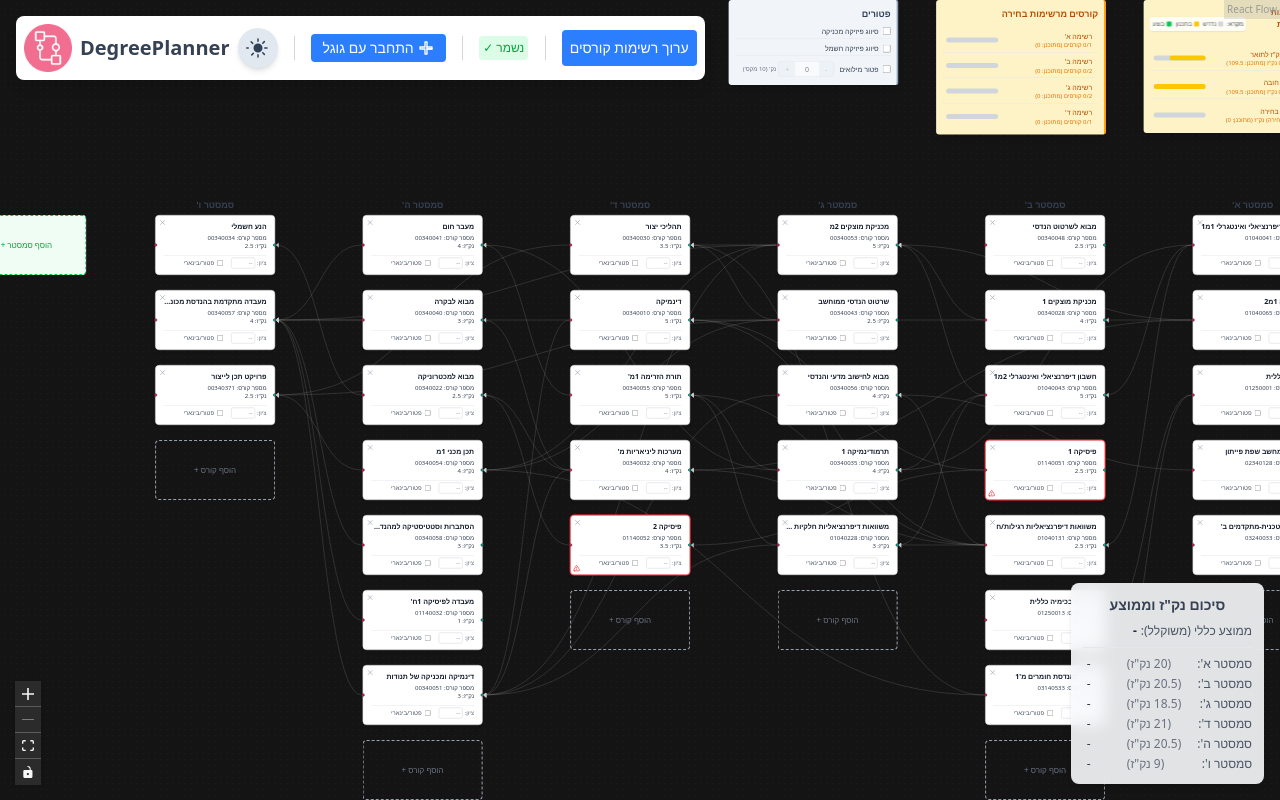
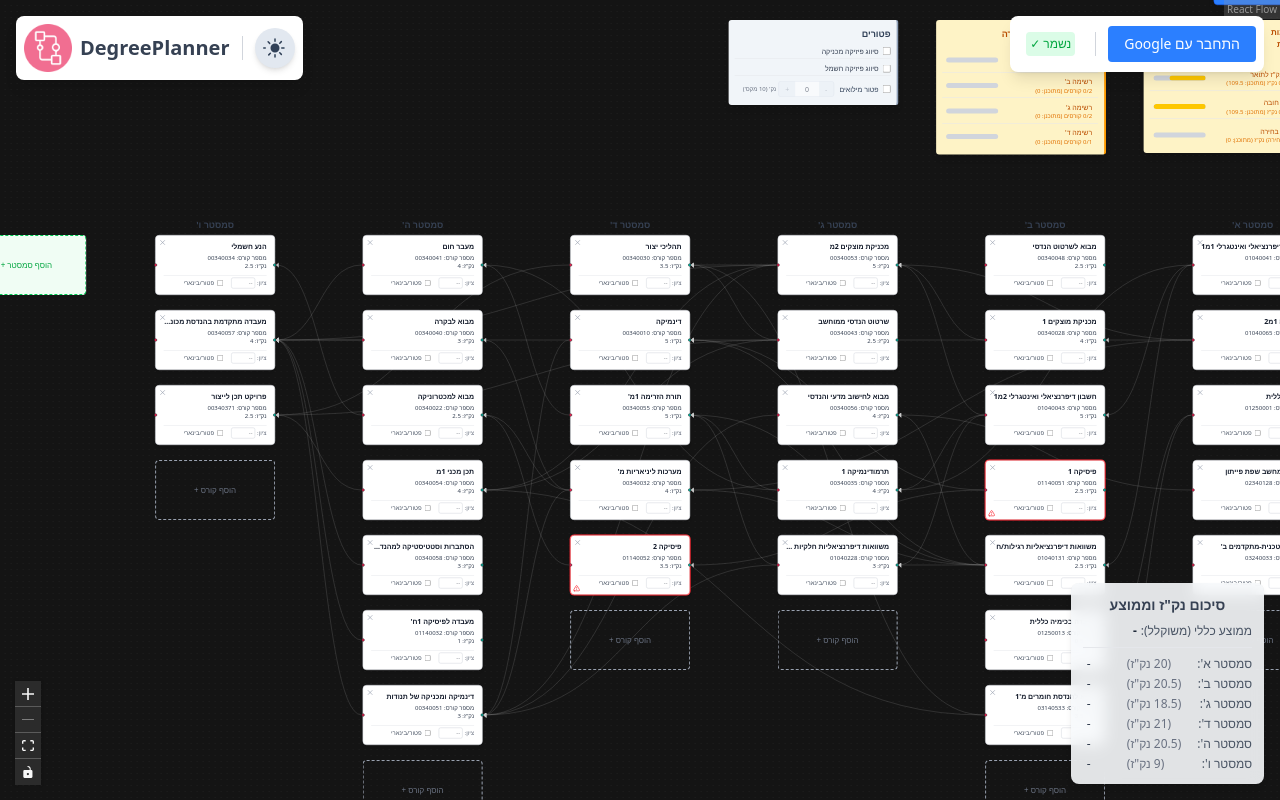
Before and after one commit to NuclearGandhi/degree-planner, a React (Vite) app: page / in a window 1280 px wide. Built offline with nearby package versions, Linux system fonts and the light colour scheme; no server answers.

Commit message:
Enhance DegreePlanView with EditCoursesNode and improve AuthButtons functionality

```diff
--- a/src/components/flow/DegreePlanView.tsx
+++ b/src/components/flow/DegreePlanView.tsx
@@ -22,6 +22,7 @@
 import AddCourseNode from './customNodes/AddCourseNode';
 import AddSemesterNode from './customNodes/AddSemesterNode';
 import SemesterTitleNode from './customNodes/SemesterTitleNode';
+import EditCoursesNode from './customNodes/EditCoursesNode';
 import { CourseSelectionModal } from '../../components/ui/CourseSelectionModal';
 import { fetchAllCourses, fetchDegreeTemplates } from '../../utils/dataLoader';
 import { DegreeTemplate, RawCourseData, DegreeRule, PrerequisiteItem, PrerequisiteGroup } from '../../types/data';
@@ -40,7 +41,7 @@
 import ConsolidatedRuleEditorModal from '../../components/ui/ConsolidatedRuleEditorModal';
 import { useAuth } from '../../contexts/AuthContext';
 import { savePlanToFirestore, loadPlanFromFirestore } from '../../utils/firestoreUtils';
-import { AuthButtons } from '../ui/AuthButtons';
+import AuthButtons from '../ui/AuthButtons';
 
 const nodeTypes = {
   course: CourseNode,
@@ -48,6 +49,7 @@
   addCourse: AddCourseNode,
   addSemester: AddSemesterNode,
   semesterTitle: SemesterTitleNode,
+  editCourses: EditCoursesNode,
 };
 
 const COLUMN_WIDTH = 340;
@@ -97,7 +99,8 @@
   globalRules: DegreeRule[],
   allTemplatesData: Record<string, DegreeTemplate> | null,
   onEditRuleCallback?: (ruleId: string) => void,
-  onDeleteRuleCallback?: (ruleId: string) => void
+  onDeleteRuleCallback?: (ruleId: string) => void,
+  onEditCoursesCallback?: () => void
 ): Node[] => {
   // --- BEGIN MORE BASIC DEBUG LOG ---
   if (import.meta.env.DEV) {
@@ -218,6 +221,26 @@
   }
 
   let currentRuleNodeDisplayIndex = 0;
+
+  // Add edit courses button node above rules, aligned to the right of consolidated general rules node
+  if (onEditCoursesCallback) {
+    // Calculate position to align right edges with consolidated rules node (general academic progress)
+    // The consolidated node will be the last rule node (index 0 in xOffsetFactor)
+    const consolidatedRuleXOffset = 0; // Last rule node position
+    const consolidatedRuleX = (firstSemesterXPos - ruleNodeBaseXAdjustment) - consolidatedRuleXOffset * (COLUMN_WIDTH + HORIZONTAL_SPACING_SEMESTER);
+    const consolidatedRuleRightEdge = consolidatedRuleX + COLUMN_WIDTH;
+    const editButtonWidth = 200; // min-w-[200px] from EditCoursesNode
+    const editButtonX = consolidatedRuleRightEdge - editButtonWidth; // Align right edges
+
+    flowNodes.push({
+      id: 'edit-courses-button',
+      type: 'editCourses',
+      position: { x: editButtonX, y: ruleRowStartY - 80 },
+      data: { onEditCourses: onEditCoursesCallback },
+      draggable: false,
+      selectable: false,
+    });
+  }
 
   if (globalHasClassificationRule) {
     const classificationRule = globalRules.find(rule => rule.type === 'classification_courses');
@@ -1272,7 +1295,8 @@
       currentGlobalRules,
       allTemplatesData,
       handleEditRule,
-      handleDeleteRule
+      handleDeleteRule,
+      handleToggleCourseListEditorModal
     );
     const newEdges = transformDataToEdges(degreeTemplate, allCoursesData);
     if (import.meta.env.DEV) {
@@ -1310,25 +1334,23 @@
 
   return (
     <div style={{ width: '100%', height: '100%' }}>
-      <div className="fixed top-4 left-4 z-50 flex flex-row-reverse items-center gap-2 bg-white dark:bg-gray-800 rounded-lg shadow-lg p-2">
+      {/* Top-left: Logo and Theme Toggle */}
+      <div className="fixed top-4 left-4 z-50 items-center gap-2 flex flex-row-reverse bg-white dark:bg-gray-800 rounded-lg shadow-lg p-2">
         <Logo />
+        <div className="h-6 w-px bg-gray-300 dark:bg-gray-600 mx-1" />
         <ThemeToggleButton />
-        <div className="h-6 w-px bg-gray-300 dark:bg-gray-600 mx-2" />
+      </div>
+
+      {/* Top-right: Save Status and Profile */}
+      <div className="fixed top-4 right-4 z-50 flex items-center gap-3 bg-white dark:bg-gray-800 rounded-lg shadow-lg p-2">
         <AuthButtons />
-        <div className="h-6 w-px bg-gray-300 dark:bg-gray-600 mx-2" />
-        <div className="flex items-center justify-center min-w-[50px] text-center">
+        <div className="h-6 w-px bg-gray-300 dark:bg-gray-600" />
+        <div className="flex items-center justify-center min-w-[50px] text-center p-2">
           {saveStatus === 'saving' && <span className="text-xs text-slate-600 dark:text-slate-300 p-1 bg-slate-200 dark:bg-slate-700 rounded">שומר...</span>}
           {saveStatus === 'saved' && <span className="text-xs text-green-600 dark:text-green-400 p-1 bg-green-100 dark:bg-green-800 rounded">נשמר ✓</span>}
         </div>
-        <div className="h-6 w-px bg-gray-300 dark:bg-gray-600 mx-2" />
-        <button
-          onClick={handleToggleCourseListEditorModal}
-          className="p-2 bg-blue-500 text-white rounded hover:bg-blue-600 transition-colors text-sm"
-        >
-          ערוך רשימות קורסים
-        </button>
       </div>
-      <ReactFlowProvider>
+              <ReactFlowProvider>
         <ReactFlow
           nodes={nodes}
           edges={edges}
--- /dev/null
+++ b/src/components/flow/customNodes/EditCoursesNode.tsx
@@ -0,0 +1,28 @@
+import React from 'react';
+import { Handle, Position } from '@xyflow/react';
+
+interface EditCoursesNodeData {
+  onEditCourses: () => void;
+}
+
+interface EditCoursesNodeProps {
+  data: EditCoursesNodeData;
+}
+
+const EditCoursesNode: React.FC<EditCoursesNodeProps> = ({ data }) => {
+  return (
+    <div className="relative">
+      <button
+        onClick={data.onEditCourses}
+        className="px-6 py-3 bg-blue-500 text-white rounded-lg hover:bg-blue-600 transition-colors text-base font-medium shadow-lg border border-blue-600 min-w-[200px]"
+      >
+        ערוך רשימות קורסים
+      </button>
+      {/* Hide connection handles since this is just a UI button */}
+      <Handle type="source" position={Position.Bottom} style={{ visibility: 'hidden' }} />
+      <Handle type="target" position={Position.Top} style={{ visibility: 'hidden' }} />
+    </div>
+  );
+};
+
+export default EditCoursesNode;
--- a/src/components/ui/AuthButtons.tsx
+++ b/src/components/ui/AuthButtons.tsx
@@ -1,41 +1,75 @@
-import React from 'react';
+import React, { useState } from 'react';
 import { useAuth } from '../../contexts/AuthContext';
 
-export const AuthButtons: React.FC = () => {
-  const { currentUser, signInWithGoogle, signOut, loading } = useAuth();
+const AuthButtons: React.FC = () => {
+  const { currentUser, signInWithGoogle, signOut } = useAuth();
+  const [isDropdownOpen, setIsDropdownOpen] = useState(false);
 
-  if (loading) {
-    // Don't show anything while auth state is loading
-    return <div className="w-20 h-8 animate-pulse bg-gray-300 dark:bg-gray-600 rounded"></div>; // Placeholder for loading
+  const handleSignOut = async () => {
+    try {
+      await signOut();
+      setIsDropdownOpen(false);
+    } catch (error) {
+      console.error('Error signing out:', error);
+    }
+  };
+
+  const toggleDropdown = () => {
+    setIsDropdownOpen(!isDropdownOpen);
+  };
+
+  if (currentUser) {
+    return (
+      <div className="relative">
+        <button
+          onClick={toggleDropdown}
+          className="flex items-center gap-2 p-2 bg-gray-100 dark:bg-gray-700 rounded-full hover:bg-gray-200 dark:hover:bg-gray-600 transition-colors"
+        >
+          <div className="w-8 h-8 bg-blue-500 rounded-full flex items-center justify-center text-white text-sm font-medium">
+            {currentUser.displayName ? currentUser.displayName.charAt(0).toUpperCase() : currentUser.email?.charAt(0).toUpperCase() || 'U'}
+          </div>
+        </button>
+
+        {isDropdownOpen && (
+          <div className="absolute right-0 mt-2 w-64 bg-white dark:bg-gray-800 rounded-lg shadow-lg border border-gray-200 dark:border-gray-700 z-50">
+            <div className="p-4 border-b border-gray-200 dark:border-gray-700">
+              <p className="font-medium text-gray-900 dark:text-white">
+                {currentUser.displayName || 'משתמש'}
+              </p>
+              <p className="text-sm text-gray-500 dark:text-gray-400">
+                {currentUser.email}
+              </p>
+            </div>
+            <div className="p-2">
+              <button
+                onClick={handleSignOut}
+                className="w-full text-right px-3 py-2 text-sm text-gray-700 dark:text-gray-300 hover:bg-gray-100 dark:hover:bg-gray-700 rounded transition-colors"
+              >
+                התנתק
+              </button>
+            </div>
+          </div>
+        )}
+
+        {/* Click outside to close */}
+        {isDropdownOpen && (
+          <div
+            className="fixed inset-0 z-40"
+            onClick={() => setIsDropdownOpen(false)}
+          />
+        )}
+      </div>
+    );
   }
 
   return (
-    <div className="flex items-center gap-2">
-      {currentUser ? (
-        // User is logged in
-        <>
-          <span className="text-sm text-gray-700 dark:text-gray-300 hidden sm:inline">
-            {currentUser.displayName || currentUser.email}
-          </span>
-          <button
-            onClick={signOut}
-            className="px-3 py-1 text-sm bg-red-500 hover:bg-red-600 text-white rounded transition-colors"
-          >
-            התנתק
-          </button>
-        </>
-      ) : (
-        // User is logged out
-        <button
-          onClick={signInWithGoogle} // Using Google Sign-In for simplicity
-          className="px-3 py-1 text-sm bg-blue-500 hover:bg-blue-600 text-white rounded transition-colors flex items-center gap-1"
-        >
-          {/* Basic Google Icon Placeholder */}
-          <svg xmlns="http://www.w3.org/2000/svg" className="h-4 w-4" fill="none" viewBox="0 0 24 24" stroke="currentColor"><path strokeLinecap="round" strokeLinejoin="round" strokeWidth={2} d="M13.5 10.5H21V13.5H13.5V10.5Z" /><path strokeLinecap="round" strokeLinejoin="round" strokeWidth={2} d="M13.5 10.5V3H10.5V10.5H3V13.5H10.5V21H13.5V13.5H21" /></svg>
-          התחבר עם גוגל
-        </button>
-        // TODO: Optionally add Email/Password sign-in button here
-      )}
-    </div>
+    <button
+      onClick={signInWithGoogle}
+      className="px-4 py-2 bg-blue-500 text-white rounded hover:bg-blue-600 transition-colors text-sm font-medium"
+    >
+      התחבר עם Google
+    </button>
   );
 };
+
+export default AuthButtons;
```
